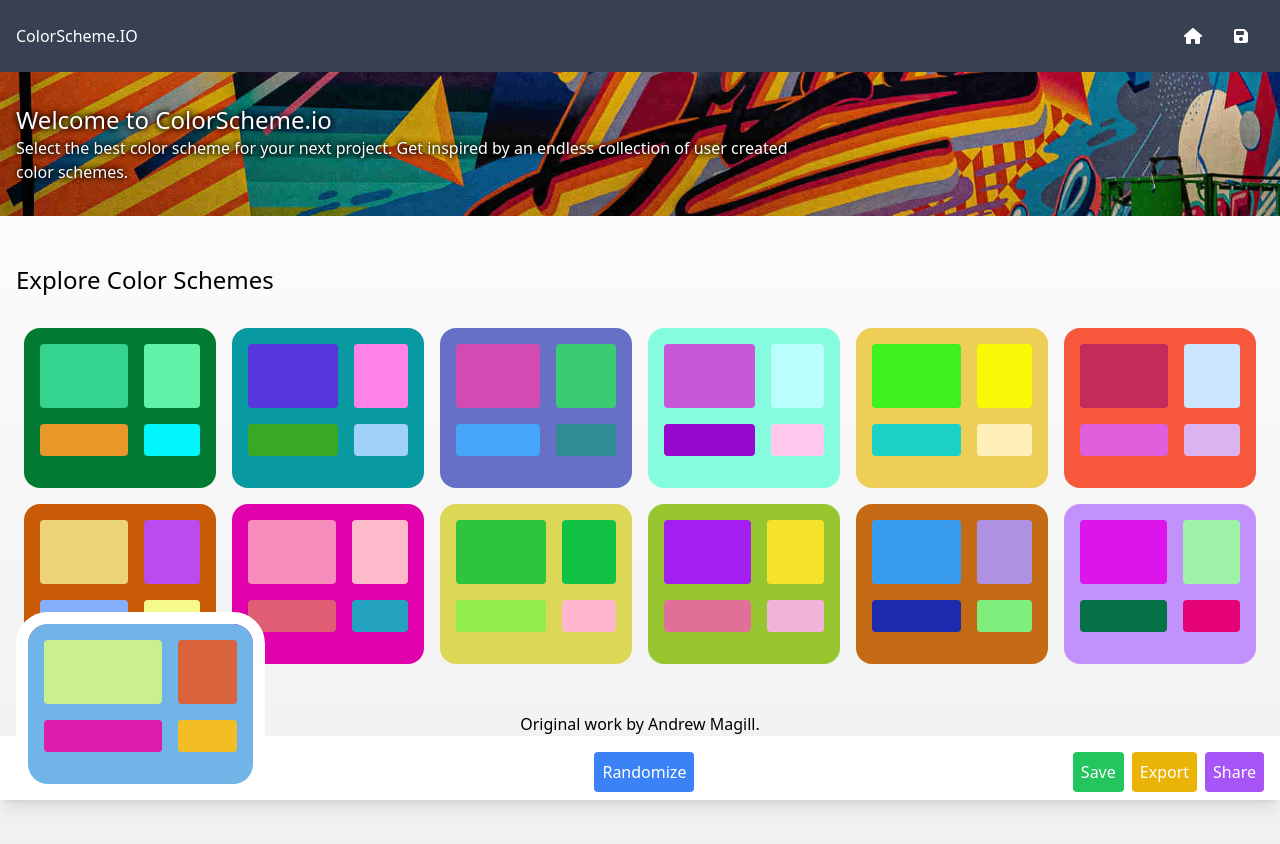
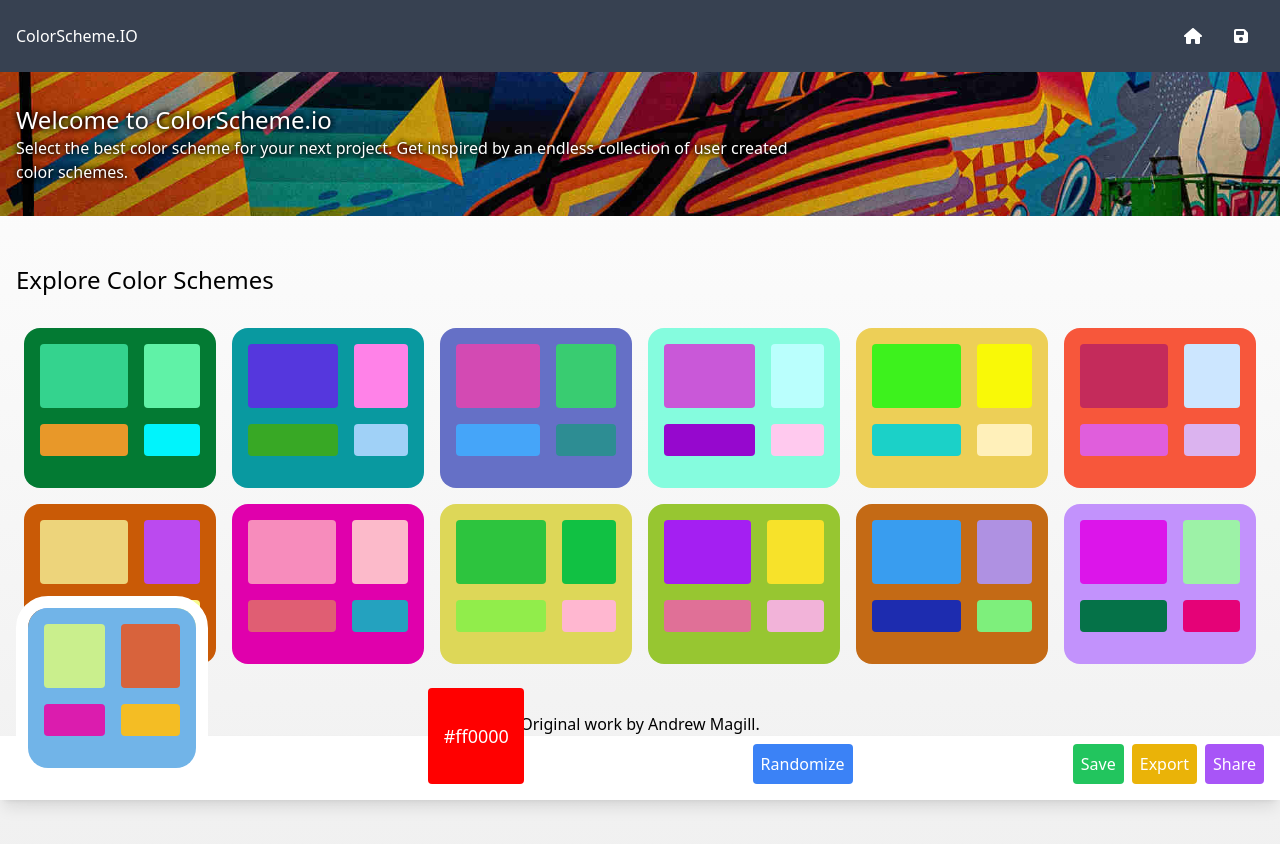
Before and after one commit to andymagill/ColorScheme.io, a Next.js app: page / in a window 1280 px wide. Shown: the top 844 px of the page. Built offline with nearby package versions, Linux system fonts and the light colour scheme.

Commit message:
added custom hex color picker

```diff
--- /dev/null
+++ b/app/components/color-picker.tsx
@@ -0,0 +1,39 @@
+import React, { useState } from 'react';
+import '../styles/components/color-picker.css';
+
+interface ColorPickerProps {
+  initialColor?: string;
+}
+
+const ColorPicker: React.FC<ColorPickerProps> = ({ initialColor = '#ffffff' }) => {
+  const [color, setColor] = useState<string>(initialColor);
+  const [isValidColor, setIsValidColor] = useState<boolean>(true);
+
+  const handleChange = (event: React.ChangeEvent<HTMLInputElement>) => {
+    const newColor = event.target.value;
+    const isValid = /^#([0-9a-f]{3}){1,2}$/i.test(newColor);
+    setIsValidColor(isValid);
+    setColor(newColor);
+  };
+
+  return (
+    <input
+      type="text"
+      value={color}
+      onChange={handleChange}
+      className={`w-24 h-24 text-lg text-center rounded border-2 ${isValidColor ? 'border-transparent' : 'border-red-500'}`}
+      style={{ backgroundColor: isValidColor ? color : 'white', color: isValidColor ? getContrastYIQ(color) : 'black'  }}
+    />
+  );
+};
+
+// Function to calculate contrast color for text
+function getContrastYIQ(hexcolor: string): 'white' | 'black' {
+  const r = parseInt(hexcolor.substr(1, 2), 16);
+  const g = parseInt(hexcolor.substr(3, 2), 16);
+  const b = parseInt(hexcolor.substr(5, 2), 16);
+  const yiq = (r * 299 + g * 587 + b * 114) / 1000;
+  return yiq >= 128 ? 'black' : 'white';
+}
+
+export default ColorPicker;
--- a/app/components/scheme-item.tsx
+++ b/app/components/scheme-item.tsx
@@ -40,7 +40,7 @@ const SchemeItem = forwardRef(({ id, colors }: SchemeItemProps, ref) => {
   }, [id, colors]);
 
   return (
-    <section className="scheme-item w-48">
+    <section className="scheme-item relative w-48">
       <div className='inner pt-4 px-4 pb-8'>
         {
           colorArray.map((color, index) => (
--- a/app/components/tool-tray.tsx
+++ b/app/components/tool-tray.tsx
@@ -2,6 +2,7 @@
 
 import React, { useState, useRef } from 'react';
 import SchemeItem, { SchemeItemMethods } from './scheme-item';
+import ColorPicker from './color-picker';
 import { FontAwesomeIcon } from '@fortawesome/react-fontawesome';
 import { faLock, faUnlock, faExpand } from '@fortawesome/free-solid-svg-icons';
 
@@ -43,11 +44,14 @@ const ToolTray = () => {
   };
 
   return (
-    <div className={`tool-tray fixed z-20 bottom-0 left-0 right-0 bg-white shadow-lg transition-[height] ${isExpanded ? 'h-64' : 'h-16'}`}>
-      <div className="flex items-center justify-between p-4">
+    <div className={`tool-tray fixed z-20 bottom-0 left-0 right-0 bg-white shadow-lg transition-[height]
+      ${ isExpanded ? 'expanded h-64' : 'h-16' }`} >
+      <div className="flex items-end justify-between max-h-full p-4 ">
 
         {/* Pass the ref to the SchemeItem component */}
         <SchemeItem ref={schemeItemRef} />
+
+        <ColorPicker initialColor="#ff0000" />
 
         <div>
           <button className="ml-2 p-2 bg-blue-500 text-white rounded" onClick={generateRandomScheme} >
@@ -66,7 +70,7 @@ const ToolTray = () => {
             Share
           </button>
           <button
-            className="ml-2 p-2 bg-gray-500 text-white rounded lg:hidden"
+            className="ml-2 p-2 bg-gray-500 text-white rounded sm:hidden"
             onClick={() => setIsExpanded(!isExpanded)}
           >
             <FontAwesomeIcon icon={faExpand} />
--- /dev/null
+++ b/app/styles/components/color-picker.css
@@ -0,0 +1,2 @@
+
+/* components/color-picker.css */
--- a/app/styles/components/tool-tray.css
+++ b/app/styles/components/tool-tray.css
@@ -13,4 +13,9 @@
             border-radius: 2rem;
         }
     }
+    &.expanded{
+        .inner {
+            position: relative;
+        }
+    }
 }
```
